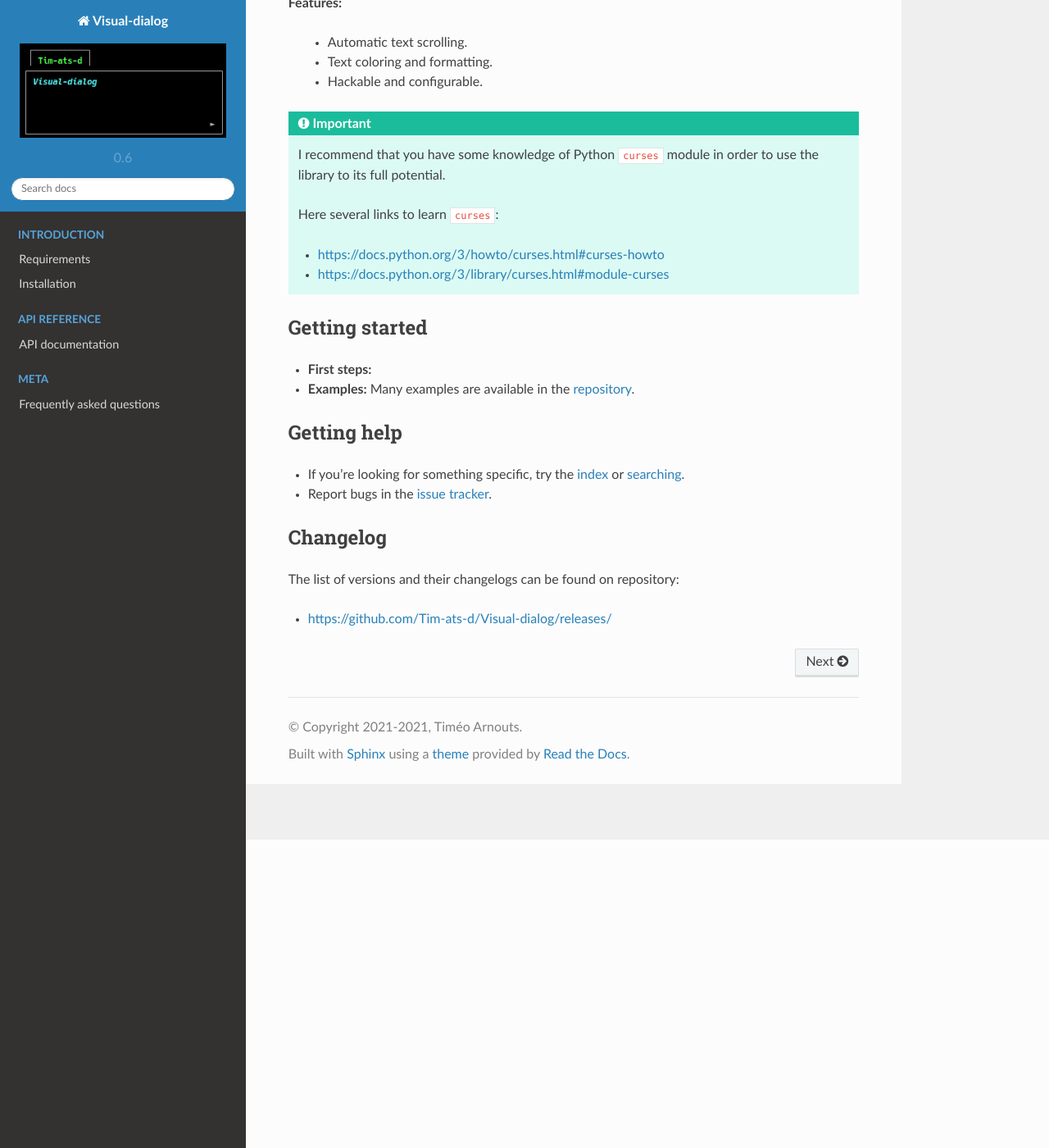
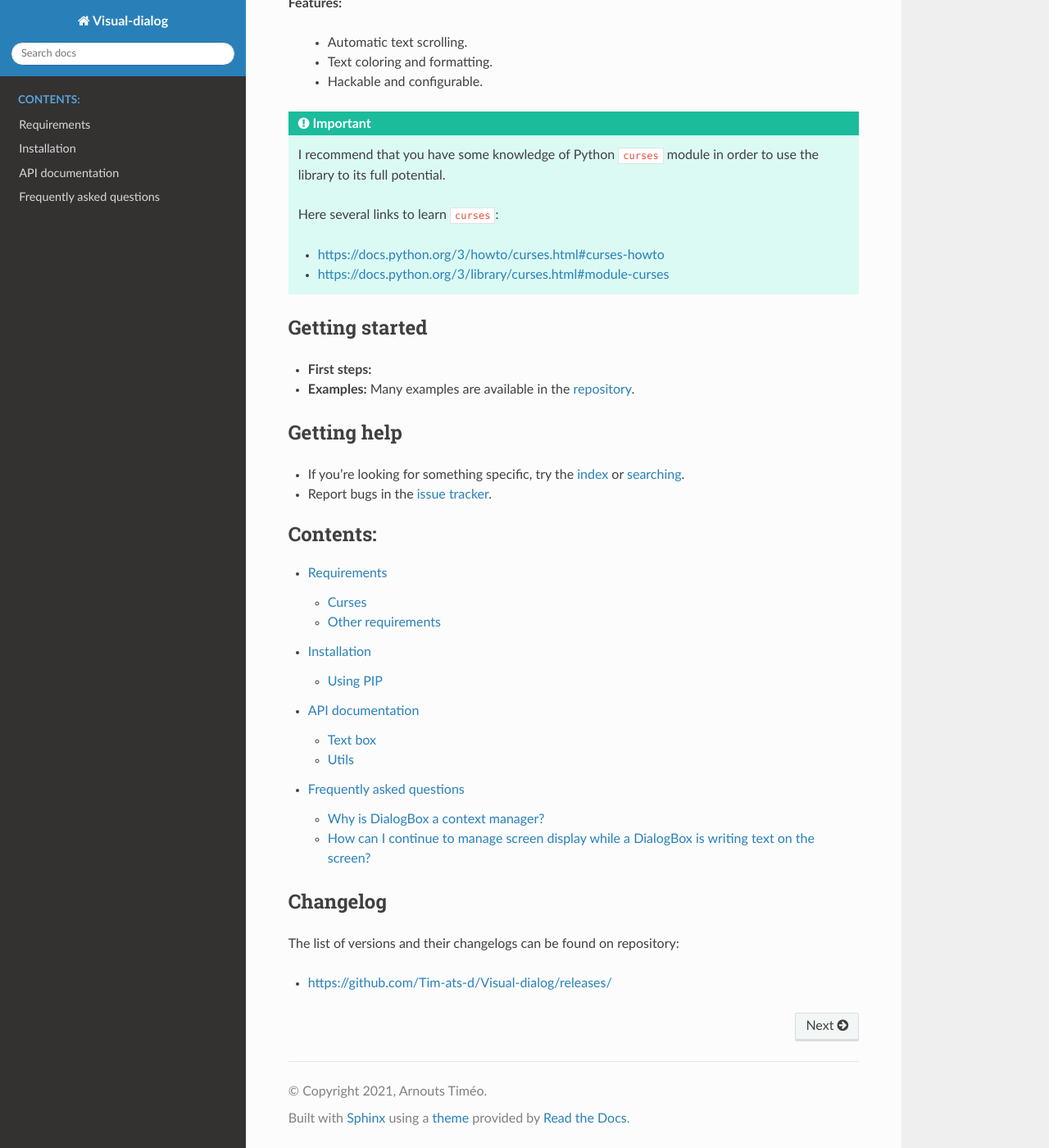
Before and after one commit to Tim-ats-d/Visual-dialog, a Sphinx documentation site: the page built from doc/source/index.rst, in a window 1280 px wide and 1400 px high, scrolled down 376 px. Shown: the whole window at 82% size. Built offline with Sphinx 7.4.7 and the Read the Docs theme 2.0.0, drawn with Linux system fonts in a browser that asks for light colours.

Commit message:
Revert "Configuration change for doc in conf.py, fix typo."
This reverts commit 130179e26ab385cbdde6c2a07fcf8825798b3d47.

```diff
--- a/doc/source/conf.py
+++ b/doc/source/conf.py
@@ -1,86 +1,179 @@
-#  choices.py
+# -*- coding: utf-8 -*-
 #
-#  2020 Timéo Arnouts <tim.arnouts@protonmail.com>
+# Configuration file for the Sphinx documentation builder.
 #
-#  This program is free software; you can redistribute it and/or modify
-#  it under the terms of the GNU General Public License as published by
-#  the Free Software Foundation; either version 2 of the License, or
-#  (at your option) any later version.
-#
-#  This program is distributed in the hope that it will be useful,
-#  but WITHOUT ANY WARRANTY; without even the implied warranty of
-#  MERCHANTABILITY or FITNESS FOR A PARTICULAR PURPOSE.  See the
-#  GNU General Public License for more details.
-#
-#  You should have received a copy of the GNU General Public License
-#  along with this program; if not, write to the Free Software
-#  Foundation, Inc., 51 Franklin Street, Fifth Floor, Boston,
-#  MA 02110-1301, USA.
-#
+# This file does only contain a selection of the most common options. For a
+# full list see the documentation:
+# http://www.sphinx-doc.org/en/master/config
 
 import os
 import sys
-from datetime import datetime
 
-from visualdialog import __version__
+# -- Path setup --------------------------------------------------------------
+
+# If extensions (or modules to document with autodoc) are in another directory,
+# add these directories to sys.path here. If the directory is relative to the
+# documentation root, use os.path.abspath to make it absolute, like shown here.
+#
+# import os
+# import sys
+# sys.path.insert(0, os.path.abspath('.'))
+sys.path.insert(0, os.path.abspath('../../'))
+
+# -- Project information -----------------------------------------------------
+
+project = 'Visual-dialog'
+copyright = '2021, Arnouts Timéo'
+author = 'Arnouts Timéo'
+
+# The short X.Y version
+version = ''
+# The full version, including alpha/beta/rc tags
+release = '0.6'
 
 
-sys.path.insert(0, os.path.abspath("../../"))
+# -- General configuration ---------------------------------------------------
 
-project = "Visual-dialog"
-copyright = f"2021-{datetime.now().year}, Timéo Arnouts"
-author = "Timéo Arnouts"
+# If your documentation needs a minimal Sphinx version, state it here.
+#
+# needs_sphinx = '1.0'
 
+# Add any Sphinx extension module names here, as strings. They can be
+# extensions coming with Sphinx (named 'sphinx.ext.*') or your custom
+# ones.
 extensions = [
-    "sphinx.ext.autodoc"
+    'sphinx.ext.autodoc',
 ]
 
-master_doc = "index"
-source_suffix = ".rst"
-autodoc_member_order = "bysource"
+autodoc_member_order = 'bysource'
 
-version = str(__version__)
-release = version
+# Add any paths that contain templates here, relative to this directory.
+templates_path = ['_templates']
 
-templates_path = ["_templates"]
+# The suffix(es) of source filenames.
+# You can specify multiple suffix as a list of string:
+#
+# source_suffix = ['.rst', '.md']
+source_suffix = '.rst'
 
+# The master toct ree document.
+master_doc = 'index'
+
+# The language for content autogenerated by Sphinx. Refer to documentation
+# for a list of supported languages.
+#
+# This is also used if you do content translation via gettext catalogs.
+# Usually you set "language" from the command line for these cases.
+language = None
+
+# List of patterns, relative to source directory, that match files and
+# directories to ignore when looking for source files.
+# This pattern also affects html_static_path and html_extra_path.
 exclude_patterns = []
 
-pygments_style = "friendly"
+# The name of the Pygments (syntax highlighting) style to use.
+pygments_style = 'friendly'
 
-html_title = "Visual-dialog Documentation"
-html_theme = "sphinx_rtd_theme"
-html_static_path = ["_static"]
-html_show_sourcelink = True
-html_theme_options = {
-    "display_version": True
+
+# -- Options for HTML output -------------------------------------------------
+
+# The theme to use for HTML and HTML Help pages.  See the documentation for
+# a list of builtin themes.
+#
+html_theme = 'sphinx_rtd_theme'
+
+# Theme options are theme-specific and customize the look and feel of a theme
+# further.  For a list of options available for each theme, see the
+# documentation.
+#
+# html_theme_options = {}
+
+# Add any paths that contain custom static files (such as style sheets) here,
+# relative to this directory. They are copied after the builtin static files,
+# so a file named "default.css" will overwrite the builtin "default.css".
+html_static_path = ['_static']
+
+# Custom sidebar templates, must be a dictionary that maps document names
+# to template names.
+#
+# The default sidebars (for documents that don't match any pattern) are
+# defined by theme itself.  Builtin themes are using these templates by
+# default: ``['localtoc.html', 'relations.html', 'sourcelink.html',
+# 'searchbox.html']``.
+#
+# html_sidebars = {}
+
+
+# -- Options for HTMLHelp output ---------------------------------------------
+
+# Output file base name for HTML help builder.
+htmlhelp_basename = 'Visual-dialogdoc'
+
+
+# -- Options for LaTeX output ------------------------------------------------
+
+latex_elements = {
+    # The paper size ('letterpaper' or 'a4paper').
+    #
+    # 'papersize': 'letterpaper',
+
+    # The font size ('10pt', '11pt' or '12pt').
+    #
+    # 'pointsize': '10pt',
+
+    # Additional stuff for the LaTeX preamble.
+    #
+    # 'preamble': '',
+
+    # Latex figure (float) alignment
+    #
+    # 'figure_align': 'htbp',
 }
 
-html_logo = "images/visual-dialog.png"
-
-latex_logo = "images/visual-dialog.png"
-
-latex_elements = {
-    "pointsize": "12pt",
-    "fontpkg": r"""
-        \setmainfont{Open Sans}
-        \setsansfont{Bitter}
-        \setmonofont{Ubuntu Mono}
-        """
-}
-
+# Grouping the document tree into LaTeX files. List of tuples
+# (source start file, target name, title,
+#  author, documentclass [howto, manual, or own class]).
 latex_documents = [
-    (master_doc, "Visual-dialog.tex", "Visual-dialog Documentation",
-     "Arnouts Timéo", "manual"),
+    (master_doc, 'Visual-dialog.tex', 'Visual-dialog Documentation',
+     'Arnouts Timéo', 'manual'),
 ]
 
+
+# -- Options for manual page output ------------------------------------------
+
+# One entry per manual page. List of tuples
+# (source start file, name, description, authors, manual section).
 man_pages = [
-    (master_doc, "visual-dialog", "Visual-dialog Documentation",
+    (master_doc, 'visual-dialog', 'Visual-dialog Documentation',
      [author], 1)
 ]
 
+
+# -- Options for Texinfo output ----------------------------------------------
+
+# Grouping the document tree into Texinfo files. List of tuples
+# (source start file, target name, title, author,
+#  dir menu entry, description, category)
 texinfo_documents = [
-    (master_doc, "Visual-dialog", "Visual-dialog Documentation",
-     author, "Visual-dialog", "One line description of project.",
-     "Miscellaneous"),
+    (master_doc, 'Visual-dialog', 'Visual-dialog Documentation',
+     author, 'Visual-dialog', 'One line description of project.',
+     'Miscellaneous'),
 ]
+
+
+# -- Options for Epub output -------------------------------------------------
+
+# Bibliographic Dublin Core info.
+epub_title = project
+
+# The unique identifier of the text. This can be a ISBN number
+# or the project homepage.
+#
+# epub_identifier = ''
+
+# A unique identification for the text.
+#
+# epub_uid = ''
+
+# A list of files that should not be packed into the epub file.
+epub_exclude_files = ['search.html']
--- a/doc/source/index.rst
+++ b/doc/source/index.rst
@@ -9,7 +9,7 @@
 **Visual-dialog** is a **Python library** that allows you to make dialog box in a terminal easily.
 **Visual-dialog** uses ``curses`` to display text in terminals.
 
-.. image:: ./images/visual-dialog.png
+.. image:: ./images/demo.png
    :align: center
 
 **Features:**
@@ -39,22 +39,12 @@
 - Report bugs in the `issue tracker <https://github.com/Tim-ats-d/Visual-dialog/issues>`_.
 
 .. toctree::
-  :hidden:
-  :caption: Introduction
+  :maxdepth: 3
+  :caption: Contents:
 
   requirements.rst
   installation.rst
-
-.. toctree::
-  :hidden:
-  :caption: API Reference
-
   api.rst
-
-.. toctree::
-  :hidden:
-  :caption: Meta
-
   faq.rst
 
 Changelog
--- a/visualdialog/__init__.py
+++ b/visualdialog/__init__.py
@@ -1,9 +1,9 @@
 """
-A library to make easier dialog box in terminal.
+A librairie which provides class to make easier dialog box in terminal.
 """
 
 __version__ = 0.6
-__author__ = "Timéo Arnouts"
+__author__ = "Arnouts Timéo"
 
 from .dialog import DialogBox
 from .utils import TextAttributes
```
Also changed, not shown: README.md (+1 -2 lines), doc/source/images/demo.png (renamed from doc/source/images/visual-dialog.png), 8 other files.
